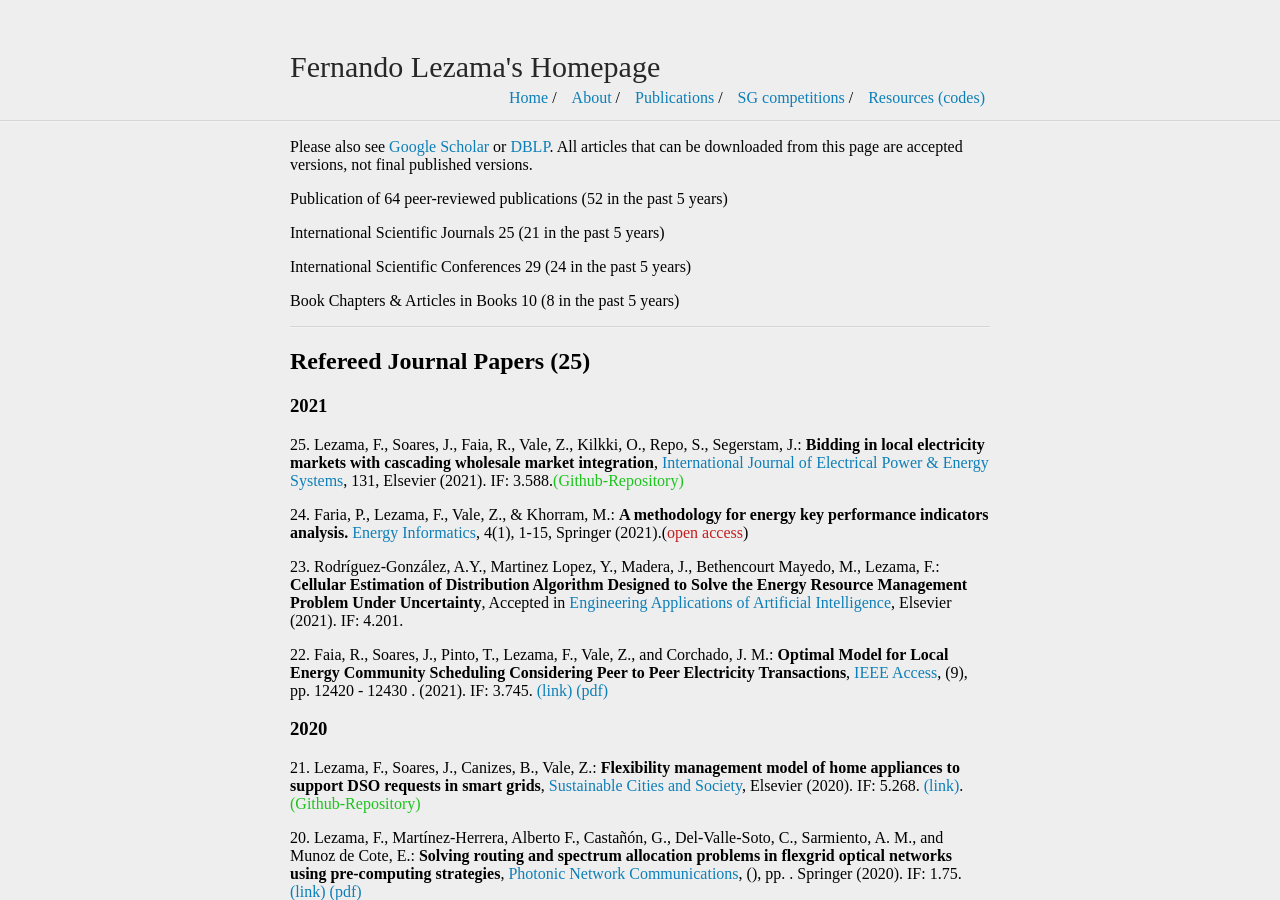
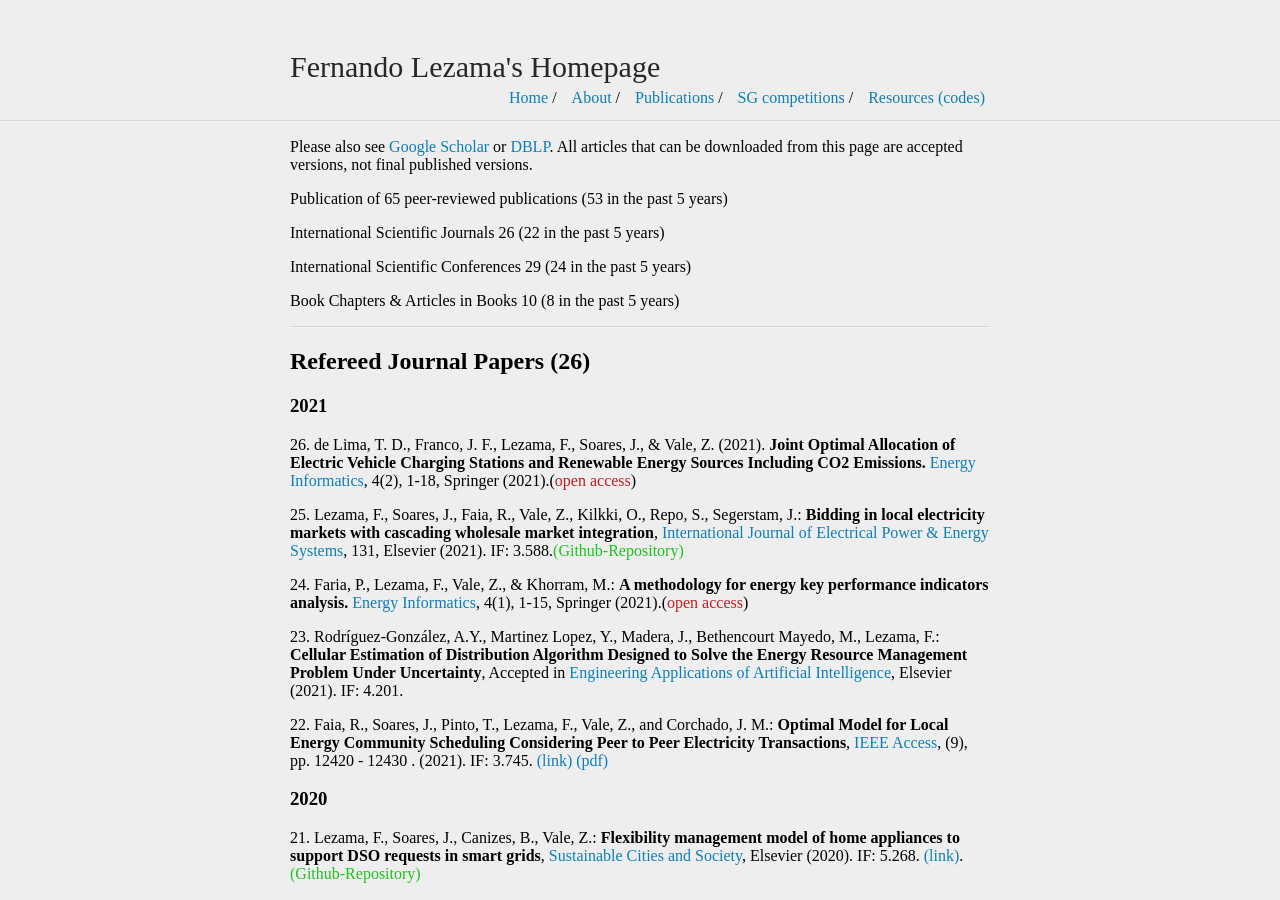
Before and after one commit to fernandolezama/fernandolezama.github.io, a Jekyll site: the page built from publication.md, in a window 1280 px wide and 900 px high. Built offline with Jekyll 4.4.1, drawn with Linux system fonts in a browser that asks for light colours.

Commit message:
Update publication.md

```diff
--- a/publication.md
+++ b/publication.md
@@ -5,9 +5,9 @@ title: Fernando Lezama's Homepage
 
 Please also see [Google Scholar](https://scholar.google.com/citations?user=LIpiLCoAAAAJ&hl=es) or [DBLP](https://dblp.uni-trier.de/pers/hd/l/Lezama:Fernando). All articles that can be downloaded from this page are accepted versions, not final published versions.
 
-Publication of 64 peer-reviewed publications (52 in the past 5 years)
+Publication of 65 peer-reviewed publications (53 in the past 5 years)
 
-International Scientific Journals	25	(21 in the past 5 years)
+International Scientific Journals	26	(22 in the past 5 years)
 
 International Scientific Conferences	29	(24 in the past 5 years)
 
@@ -15,9 +15,11 @@ Book Chapters & Articles in Books	10	(8 in the past 5 years)
 
 ---
 
-## Refereed Journal Papers (25)
+## Refereed Journal Papers (26)
 
 ### 2021
+
+26\. de Lima, T. D., Franco, J. F., Lezama, F., Soares, J., & Vale, Z. (2021). **Joint Optimal Allocation of Electric Vehicle Charging Stations and Renewable Energy Sources Including CO2 Emissions.** [Energy Informatics](https://energyinformatics.springeropen.com/articles/10.1186/s42162-021-00157-5), 4(2), 1-18, Springer (2021).(<span style="color:#C31D1D;">open access</span>)
 
 25\. Lezama, F., Soares, J., Faia, R., Vale, Z., Kilkki, O., Repo, S., Segerstam, J.: **Bidding in local electricity markets with cascading wholesale market integration**,
 [International Journal of Electrical Power & Energy Systems](https://www.sciencedirect.com/science/article/pii/S0142061521002842), 131,
```
